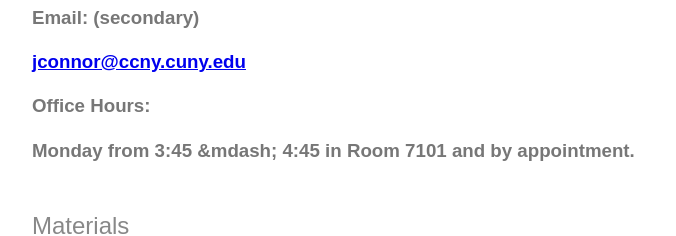
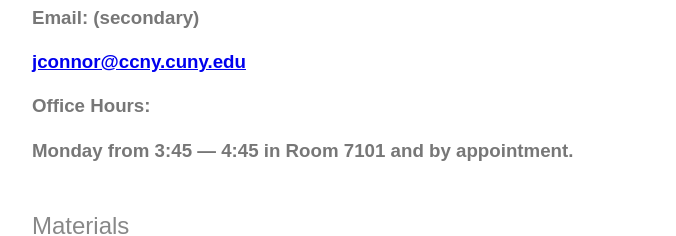
Before and after one commit to rehman000/Fall2019, a plain HTML site: page index.html in a window 1280 px wide. Shown: the part 820-1056 px from the top of the page, without its empty margins (208-884 px from the left). Drawn offline with Linux system fonts and the light colour scheme.

Commit message:
Fixed escaped ampersand.

```diff
--- a/index.html
+++ b/index.html
@@ -27,7 +27,7 @@
             <h2 class="content-subhead">Contact</h2>
             <h3>Email: (primary) <h3><a href="mailto:john.anthony.connor@gmail.com">john.anthony.connor@gmail.com</a>
             <h3>Email: (secondary) <h3><a href="mailto:jconnor@ccny.cuny.edu">jconnor@ccny.cuny.edu</a>
-            <h3>Office Hours: <h3>Monday from 3:45 &amp;mdash; 4:45 in Room 7101 and by appointment.</h3>
+            <h3>Office Hours: <h3>Monday from 3:45 &mdash; 4:45 in Room 7101 and by appointment.</h3>
             <h2 class="content-subhead">Materials</h2>
             <p><a href="syllabus.pdf">Official Syllabus</a></p>
             <p>Required text: <em>A First Course in Database Systems <small>Third Edition</small></em> by Ullman and Widom</p>
```
